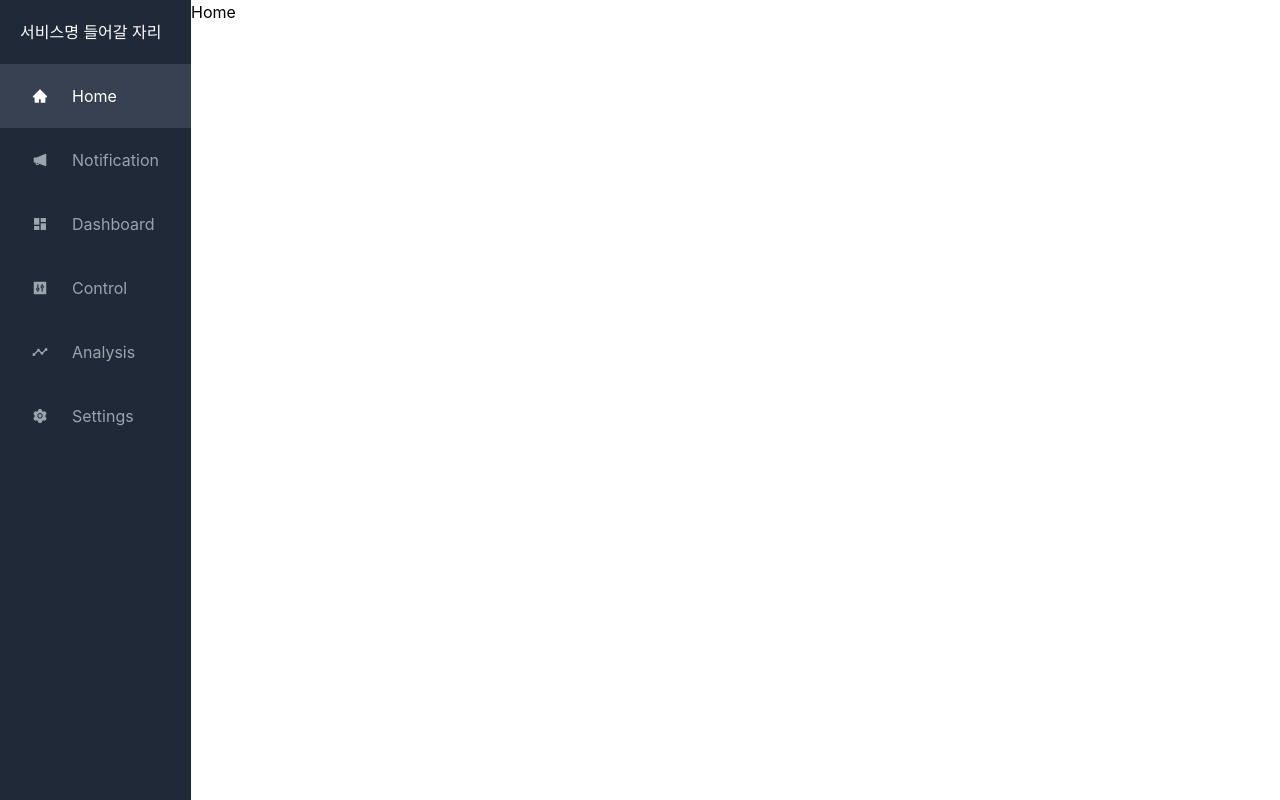
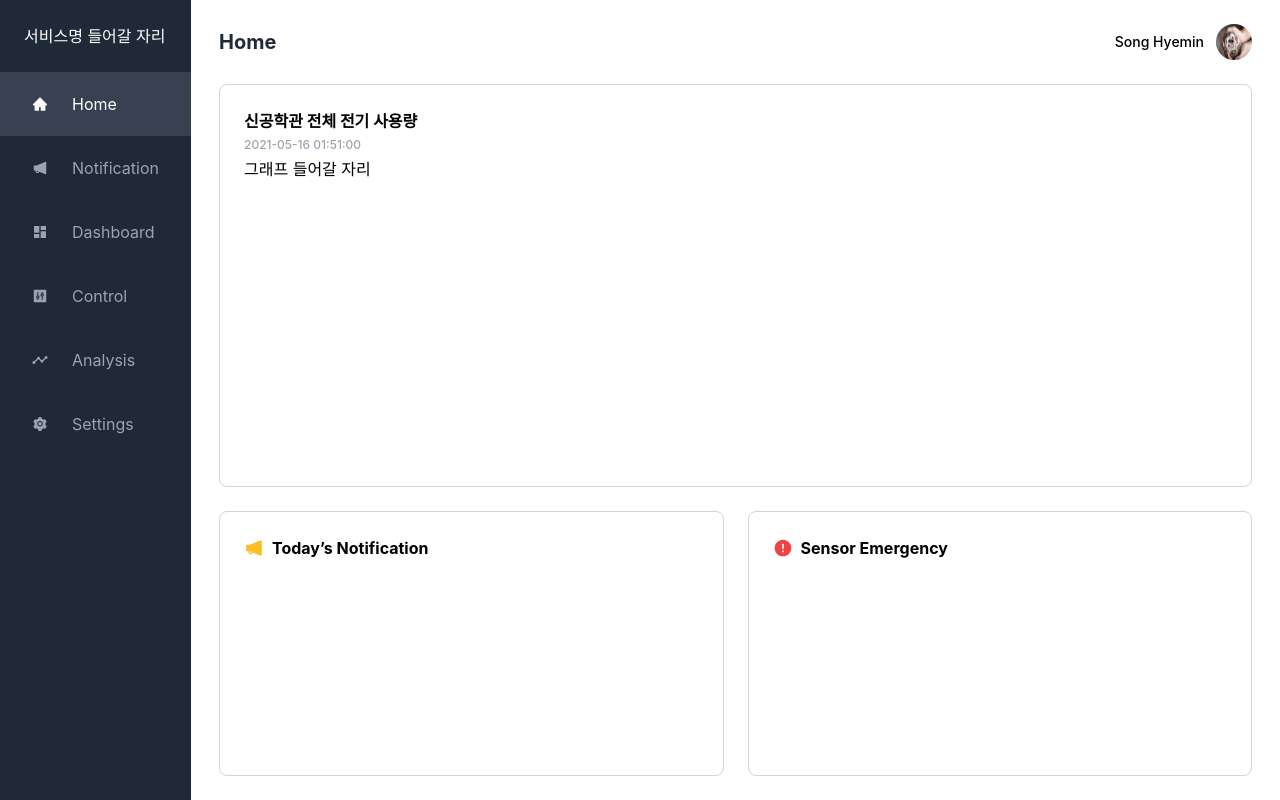
Before and after one commit to CSID-DGU/2021-1-CECD4-DonggukSDS-1, a React (Create React App) app in the folder WEB/Front-end/dongguk-sds/: page /Home in a window 1280 px wide. Built offline with nearby package versions, Linux system fonts and the light colour scheme.

Commit message:
HomePage 대략적인 layout 완성

```diff
--- a/WEB/Front-end/dongguk-sds/src/components/Sidebar.js
+++ b/WEB/Front-end/dongguk-sds/src/components/Sidebar.js
@@ -3,7 +3,7 @@ import { SidebarData } from './SidebarData';
 function Sidebar() {
     return (
         <nav className="h-screen w-min bg-gray-800 text-gray-400 text-base">
-            <div className="p-5 items-center text-white">
+            <div className="p-6 items-center text-white">
                 서비스명 들어갈 자리
             </div>
             <ul>
--- a/WEB/Front-end/dongguk-sds/src/pages/AnalysisPage.js
+++ b/WEB/Front-end/dongguk-sds/src/pages/AnalysisPage.js
@@ -2,7 +2,16 @@
 function AnalysisPage() {
   return (
     <div>
-       AnalysisPage
+      <div className="px-7 py-6">
+        <p className="text-xl font-semibold text-gray-800 mb-6">Analysis</p>
+        <div>
+          <div className="rounded-lg border border-gray-300 p-4">
+            asdf\n
+            asdfasdf\n
+            asdfasdfasdf
+          </div>
+        </div>
+      </div>
     </div>
   );
 }
--- a/WEB/Front-end/dongguk-sds/src/pages/ControlPage.js
+++ b/WEB/Front-end/dongguk-sds/src/pages/ControlPage.js
@@ -2,7 +2,16 @@
 function ControlPage() {
   return (
     <div>
-       Control
+      <div className="px-7 py-6">
+        <p className="text-xl font-semibold text-gray-800 mb-6">Control</p>
+        <div>
+          <div className="rounded-lg border border-gray-300 p-4">
+            asdf\n
+            asdfasdf\n
+            asdfasdfasdf
+          </div>
+        </div>
+      </div>
     </div>
   );
 }
--- a/WEB/Front-end/dongguk-sds/src/pages/DashboardPage.js
+++ b/WEB/Front-end/dongguk-sds/src/pages/DashboardPage.js
@@ -2,7 +2,16 @@
 function DashboardPage() {
   return (
     <div>
-       Dashboard
+      <div className="px-7 py-6">
+        <p className="text-xl font-semibold text-gray-800 mb-6">Dashboard</p>
+        <div>
+          <div className="rounded-lg border border-gray-300 p-4">
+            asdf\n
+            asdfasdf\n
+            asdfasdfasdf
+          </div>
+        </div>
+      </div>
     </div>
   );
 }
--- a/WEB/Front-end/dongguk-sds/src/pages/HomePage.js
+++ b/WEB/Front-end/dongguk-sds/src/pages/HomePage.js
@@ -1,8 +1,50 @@
+import { AiFillNotification } from 'react-icons/ai';
+import { RiErrorWarningFill } from 'react-icons/ri'
 
 function HomePage() {
   return (
-    <div>
-       Home
+    <div className="flex flex-col w-full h-screen px-7 py-6">
+      <div className="flex flex-row items-center mb-6 justify-between">
+        <p className="w-min text-xl font-bold text-gray-800">Home</p>
+        <div className="flex flex-row items-center">
+          <p className="text-sm font-medium">Song Hyemin</p>
+          <img className="w-9 h-9 rounded-full items-end ml-3" src="/hedgehog.jpeg"/>
+        </div>
+      </div>
+
+
+      <div className="flex flex-col h-3/5 w-full mb-6 rounded-lg border border-gray-300 p-6">
+          <p className="font-bold text-base mb-1">신공학관 전체 전기 사용량</p>
+          <p className="font-medium text-xs text-gray-400 mb-1">2021-05-16 01:51:00</p>
+          <div>
+            그래프 들어갈 자리
+          </div>
+
+      </div>
+      <div className="flex flex-row h-2/5">
+        <div className="flex w-1/2 h-full">
+          <div className="rounded-lg border border-gray-300 p-6 w-full mr-3">
+            <div className="flex flex-row items-center">
+              <AiFillNotification className="text-yellow-400" size="20" />
+              <p className="font-bold text-base ml-2">Today’s Notification</p>
+            </div>
+
+
+          </div>
+        </div>
+
+        <div className="flex w-1/2 h-full">
+          <div className="rounded-lg border border-gray-300 p-6 w-full ml-3">
+            <div className="flex flex-row items-center">
+              <RiErrorWarningFill className="text-red-500" size="20" />
+              <p className="font-bold text-base ml-2">Sensor Emergency</p>
+            </div>
+
+
+          </div>
+        </div>
+      </div>
+
     </div>
   );
 }
--- a/WEB/Front-end/dongguk-sds/src/pages/NotificationPage.js
+++ b/WEB/Front-end/dongguk-sds/src/pages/NotificationPage.js
@@ -1,9 +1,16 @@
 
 function NotificationPage() {
   return (
+    <div className="px-7 py-6">
+    <p className="text-xl font-semibold text-gray-800 mb-6">Notification</p>
     <div>
-       Noti
+      <div className="rounded-lg border border-gray-300 p-4">
+       asdf\n
+       asdfasdf\n
+       asdfasdfasdf
+      </div>
     </div>
+ </div>
   );
 }
 
```
Also changed, not shown: WEB/Front-end/dongguk-sds/public/hedgehog.jpeg (added).
